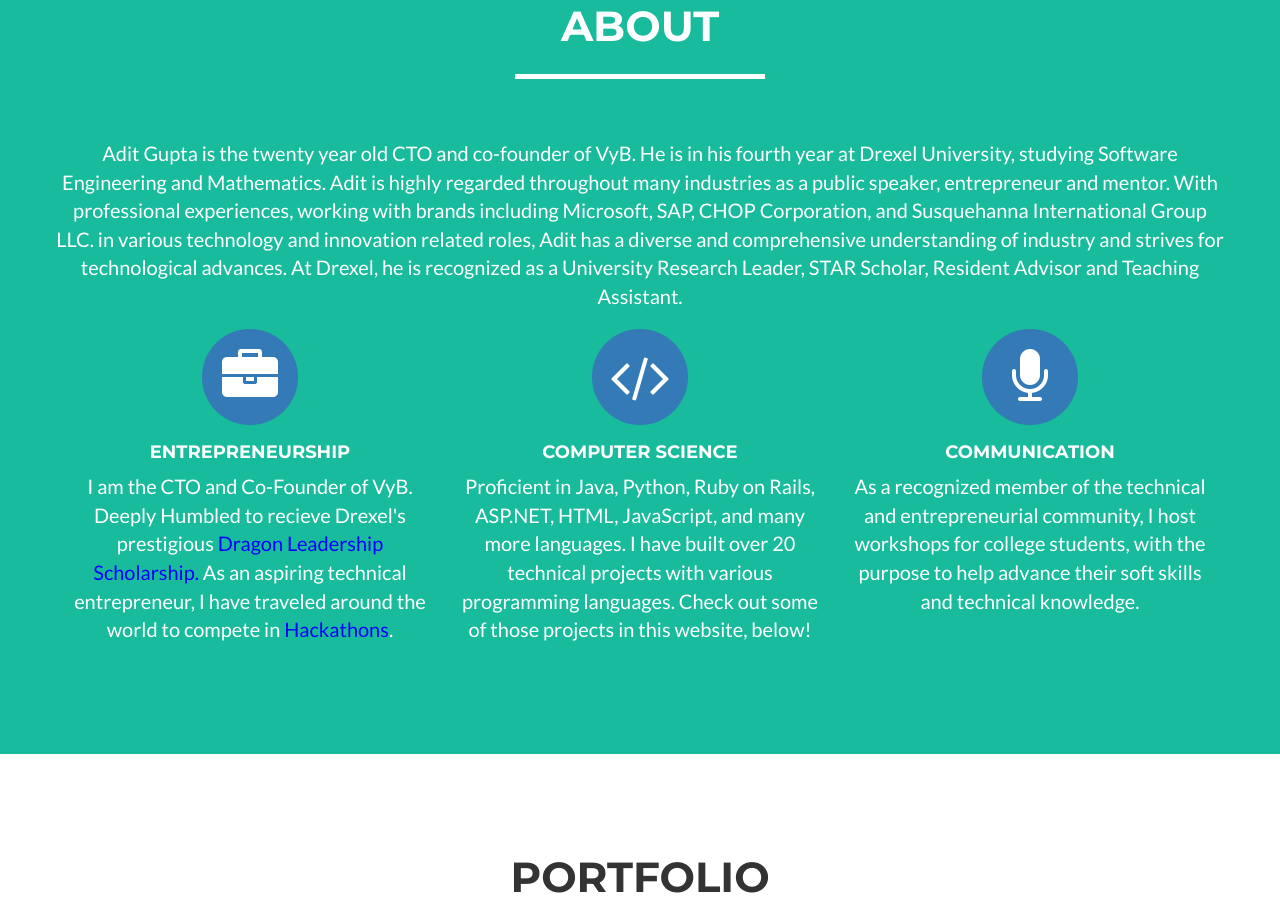
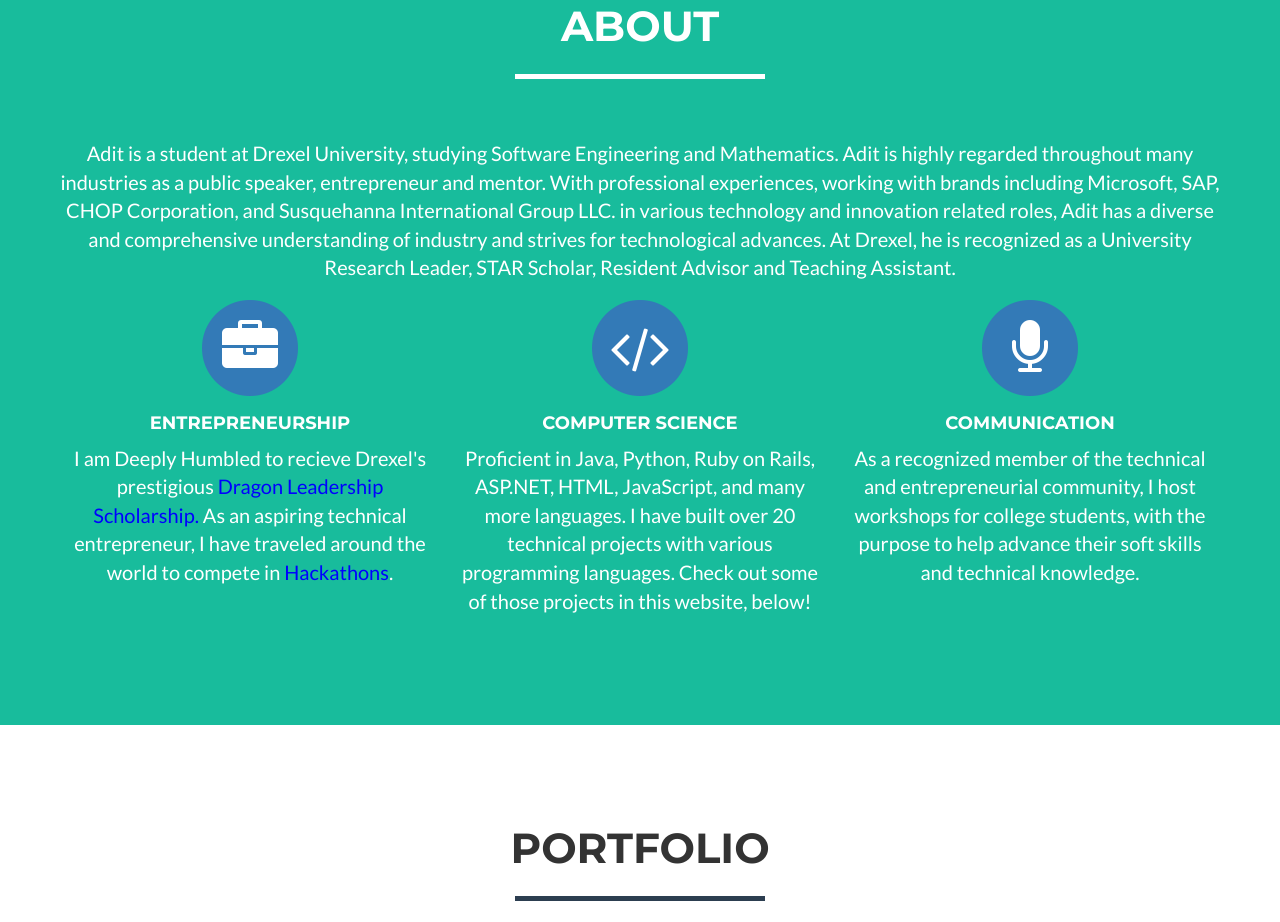
Before and after one commit to AditGupta25/PortfolioWebsite, a website: page index.html in a window 1280 px wide. Shown: the part 927-1849 px from the top of the page. Drawn offline with nearby package versions, Linux system fonts and the light colour scheme.

Commit message:
changes to html

```diff
--- a/index.html
+++ b/index.html
@@ -121,7 +121,7 @@
                 <div class="container" style="margin-top: 30px">
                     <div class="row text-center">
 
-                    <p>Adit Gupta is the twenty year old CTO and co-founder of VyB. He is in his fourth year at Drexel University, studying Software Engineering and Mathematics. Adit is highly regarded throughout many industries as a public speaker, entrepreneur and mentor. With professional experiences, working with brands including Microsoft, SAP, CHOP Corporation, and Susquehanna International Group LLC. in various technology and innovation related roles, Adit has a diverse and comprehensive understanding of industry and strives for technological advances. At Drexel, he is recognized as a University Research Leader, STAR Scholar, Resident Advisor and Teaching Assistant.</p>
+                    <p>Adit is a student at Drexel University, studying Software Engineering and Mathematics. Adit is highly regarded throughout many industries as a public speaker, entrepreneur and mentor. With professional experiences, working with brands including Microsoft, SAP, CHOP Corporation, and Susquehanna International Group LLC. in various technology and innovation related roles, Adit has a diverse and comprehensive understanding of industry and strives for technological advances. At Drexel, he is recognized as a University Research Leader, STAR Scholar, Resident Advisor and Teaching Assistant.</p>
 
                         <div class="col-md-4">
                             <span class="fa-stack fa-4x">
@@ -129,7 +129,7 @@
                                 <i class="fa fa-briefcase fa-stack-1x fa-inverse"></i>
                             </span>
                             <h4 class="service-heading">Entrepreneurship</h4>
-                            <p>I am the CTO and Co-Founder of VyB. Deeply Humbled to recieve Drexel's prestigious<a href="http://drexel.edu/alumni/programs/scholarships/" target="_blank" style="color: blue;"> Dragon Leadership Scholarship.</a> As an aspiring technical entrepreneur, I have traveled around the world to compete in <a href="http://www.devpost.com/aditgupta25" target="_blank" style="color: blue;">Hackathons</a>.</p>
+                            <p> I am Deeply Humbled to recieve Drexel's prestigious<a href="http://drexel.edu/alumni/programs/scholarships/" target="_blank" style="color: blue;"> Dragon Leadership Scholarship.</a> As an aspiring technical entrepreneur, I have traveled around the world to compete in <a href="http://www.devpost.com/aditgupta25" target="_blank" style="color: blue;">Hackathons</a>.</p>
                         </div>
 
                         <div class="col-md-4">
```
